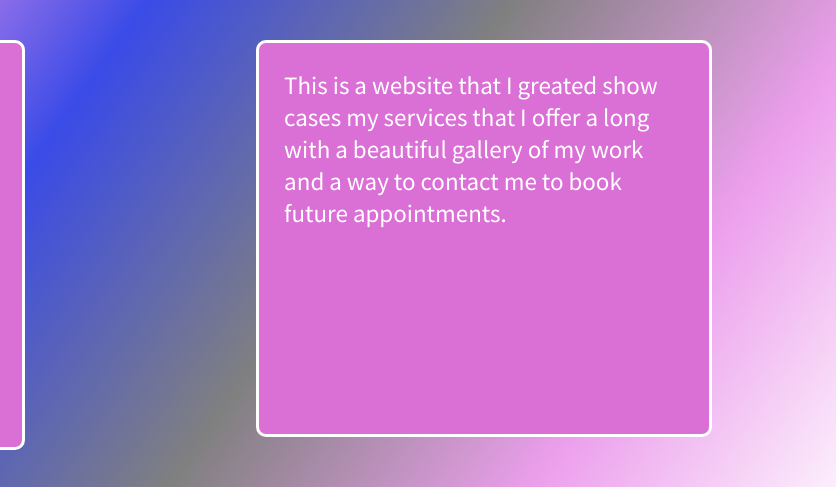
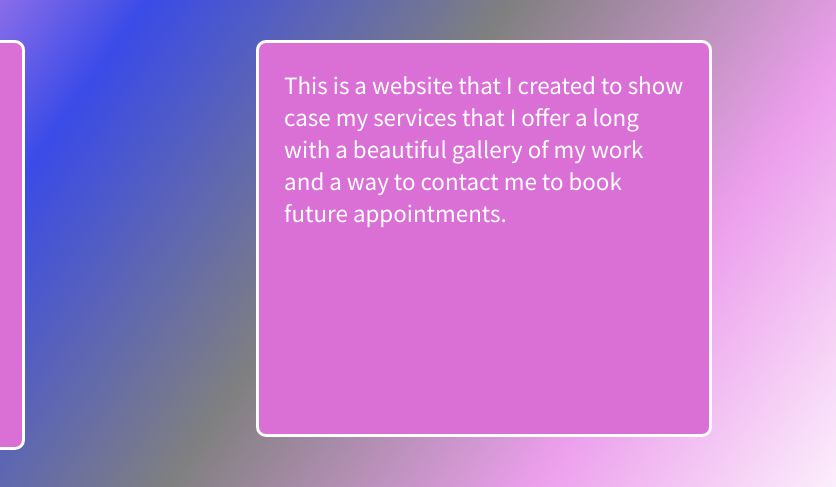
Before and after one commit to Peaches1224/My-Resume, a website: page Projects.html in a window 1280 px wide. Shown: the part 1225-1712 px from the top of the page, 444-1280 px from the left. Drawn offline with Linux system fonts and the light colour scheme.

Commit message:
correcyed spelling error in projects

```diff
--- a/Projects.html
+++ b/Projects.html
@@ -64,7 +64,7 @@
             </div>
 
             <div class="dimensions-discription">
-                This is a website that I greated show cases my services that I offer a long with a beautiful gallery of my work and
+                This is a website that I created to show case my services that I offer a long with a beautiful gallery of my work and
                 a way to contact me to book future appointments.
             </div>
         </div>
```
